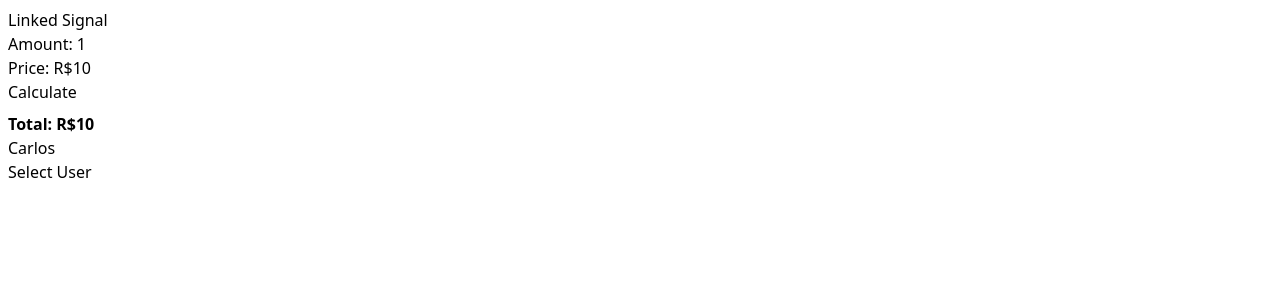
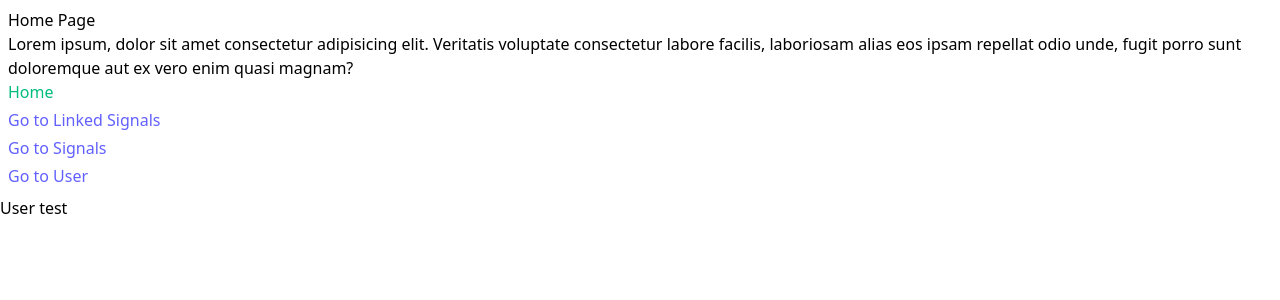
Before and after one commit to Bruno-Calasans/angular, an Angular app: page / in a window 1280 px wide. Shown: the top 300 px of the page. Built offline with nearby package versions, Linux system fonts and the light colour scheme.

Commit message:
router link

```diff
--- a/src/app/app.component.html
+++ b/src/app/app.component.html
@@ -1,3 +1,28 @@
+<div class="p-2">
+  <h1>Home Page</h1>
+  <p>
+    Lorem ipsum, dolor sit amet consectetur adipisicing elit. Veritatis
+    voluptate consectetur labore facilis, laboriosam alias eos ipsam repellat
+    odio unde, fugit porro sunt doloremque aut ex vero enim quasi magnam?
+  </p>
+  <!-- Create navegation -->
+  <div class="flex flex-col gap-1">
+    @for(link of links; track $index){
+    @if(link.label.toLowerCase().includes('home')){
+    <a class="text-emerald-500 hover:underline" [routerLink]="link.url">{{
+      link.label
+    }}</a>
+    } @else{
+    <a
+      class="text-indigo-500 hover:underline"
+      routerLinkActive="font-bold"
+      [routerLink]="link.url"
+      >Go to {{ link.label }}</a
+    >
+    } }
+  </div>
+</div>
+
 <!-- it can be a closed tag -->
 <!-- <app-user /> -->
 
@@ -20,6 +45,4 @@
 
 <!-- <app-signals></app-signals> -->
 
-<app-linked-signal></app-linked-signal>
-
-<router-outlet />
+<router-outlet></router-outlet>
--- a/src/app/app.component.ts
+++ b/src/app/app.component.ts
@@ -1,5 +1,5 @@
 import { Component } from '@angular/core';
-import { RouterOutlet } from '@angular/router';
+import { RouterLink, RouterLinkActive, RouterOutlet } from '@angular/router';
 import { UserComponent } from './user/user.component';
 import { InterpolationComponent } from './data-binding/interpolation/interpolation.component';
 import { PropertyBindingComponent } from './data-binding/property-binding/property-binding.component';
@@ -16,6 +16,8 @@ import { LinkedSignalComponent } from './linked-signal/linked-signal.component';
   selector: 'app-root',
   imports: [
     RouterOutlet,
+    RouterLink,
+    RouterLinkActive,
     // UserComponent,
     // InterpolationComponent,
     // PropertyBindingComponent,
@@ -27,11 +29,29 @@ import { LinkedSignalComponent } from './linked-signal/linked-signal.component';
     // NgSwitchComponent,
     // NgClassComponent,
     // SignalsComponent,
-    LinkedSignalComponent,
+    // LinkedSignalComponent,
   ],
   templateUrl: './app.component.html',
   styleUrl: './app.component.css',
 })
 export class AppComponent {
   title = 'tutorial';
+  links = [
+    {
+      url: '/',
+      label: 'Home',
+    },
+    {
+      url: 'linked-signal',
+      label: 'Linked Signals',
+    },
+    {
+      url: 'signals',
+      label: 'Signals',
+    },
+    {
+      url: 'user',
+      label: 'User',
+    },
+  ];
 }
--- a/src/app/app.routes.ts
+++ b/src/app/app.routes.ts
@@ -1,3 +1,30 @@
 import { Routes } from '@angular/router';
+import { LinkedSignalComponent } from './linked-signal/linked-signal.component';
+import { SignalsComponent } from './signals/signals.component';
+import { UserComponent } from './user/user.component';
+import { NotFoundComponent } from './not-found/not-found.component';
 
-export const routes: Routes = [];
+export const routes: Routes = [
+  // Default Route
+  {
+    path: '',
+    component: UserComponent,
+  },
+  // Redirect with prefix
+  {
+    path: 'user',
+    component: UserComponent,
+  },
+  {
+    path: 'signals',
+    component: SignalsComponent,
+  },
+  {
+    path: 'linked-signal',
+    component: LinkedSignalComponent,
+  },
+  {
+    path: '**',
+    component: NotFoundComponent,
+  },
+];
--- /dev/null
+++ b/src/app/not-found/not-found.component.html
@@ -0,0 +1,3 @@
+<div>
+  <p class="text-xl font-bold">Error 404 - Not Found Page</p>
+</div>
--- /dev/null
+++ b/src/app/routing/router-outlet/router-outlet.component.html
@@ -0,0 +1 @@
+<p>router-outlet works!</p>
```
Also changed, not shown: src/app/not-found/not-found.component.ts (added, +11 -0 lines), src/app/routing/router-outlet/router-outlet.component.ts (added, +11 -0 lines), src/app/not-found/not-found.component.css (added), src/app/routing/router-outlet/router-outlet.component.css (added), 2 other files (tests, documents, lock files or other folders).
